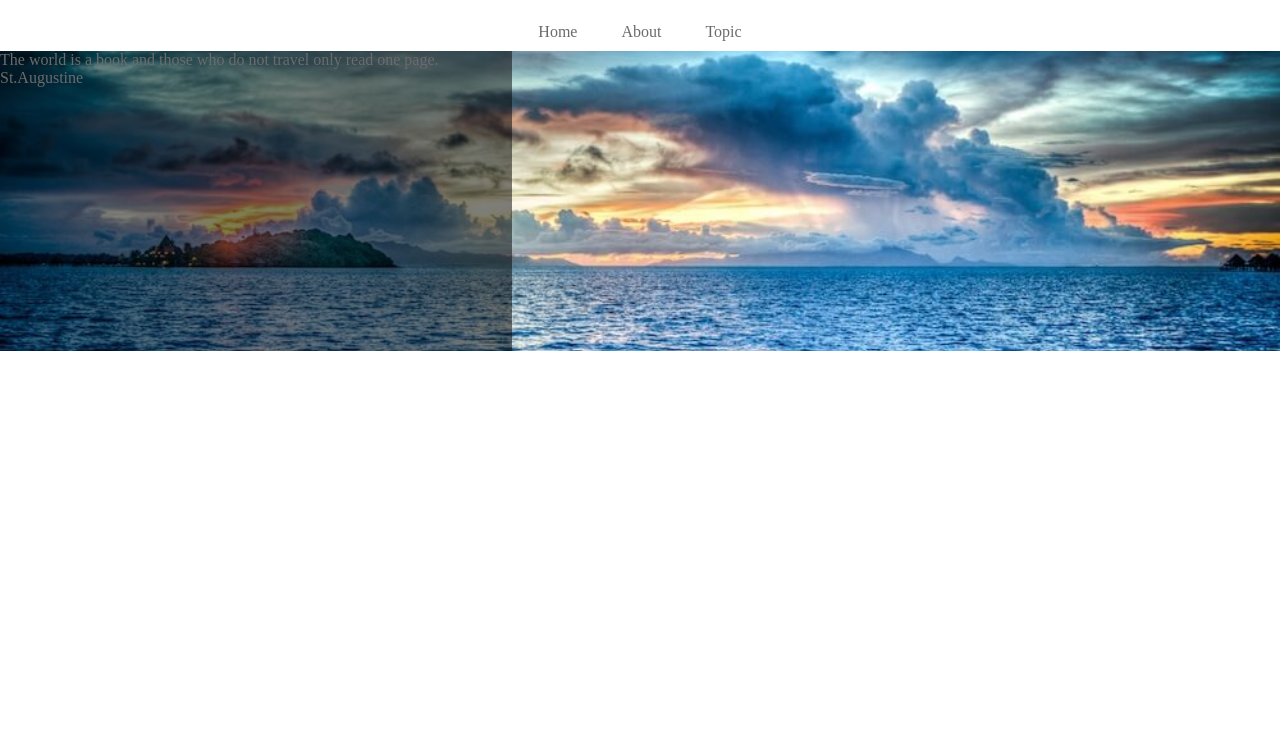
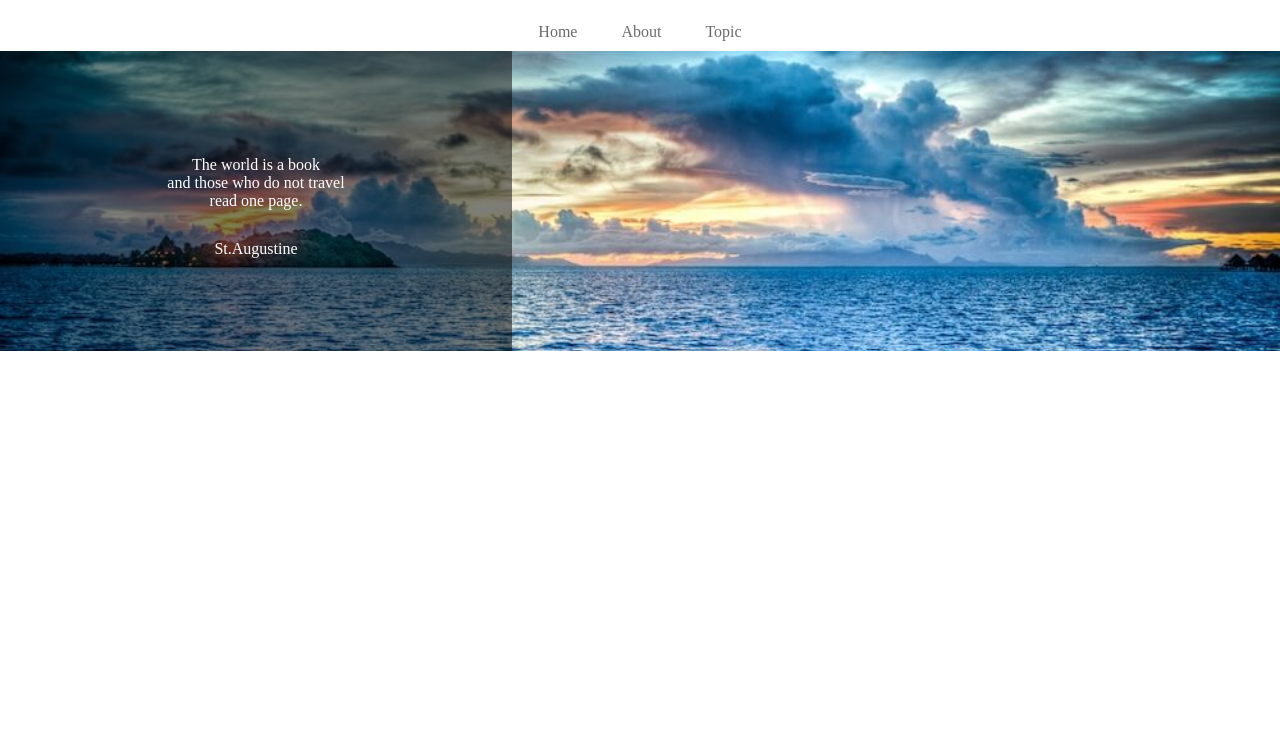
Before and after one commit to Uma1ra/caravan, a plain HTML site: page index.html in a window 1280 px wide. Shown: the part 54-800 px from the top of the page. Drawn offline with Linux system fonts and the light colour scheme.

Commit message:
1-6[完成版コード]

```diff
--- a/index.html
+++ b/index.html
@@ -32,7 +32,9 @@
     <div class="main-visual">
       <div class="main-visual-content">
         <p class="main-visual-text">
-          The world is a book and those who do not travel only read one page.
+          The world is a book<br />
+          and those who do not travel<br />
+          read  one page.
         </p>
         <p class="main-visual-name">
           St.Augustine
--- a/style.css
+++ b/style.css
@@ -44,10 +44,21 @@ header .heading {
   width: 40%;
   height: 300px;
   background-color: rgba(0,0,0,0.5);
+  text-align: center;
+  padding-top: 105px;
+}
+
+.main-visual-text {
+  color: #fff;
+}
+
+.main-visual-name {
+  margin-top: 30px;
+  color: #fff;
 }
 
 .main {
-  width: 100%;
+  width: 840px;
   display: flex;
   justify-content: center;
   margin: 0 auto;
```
